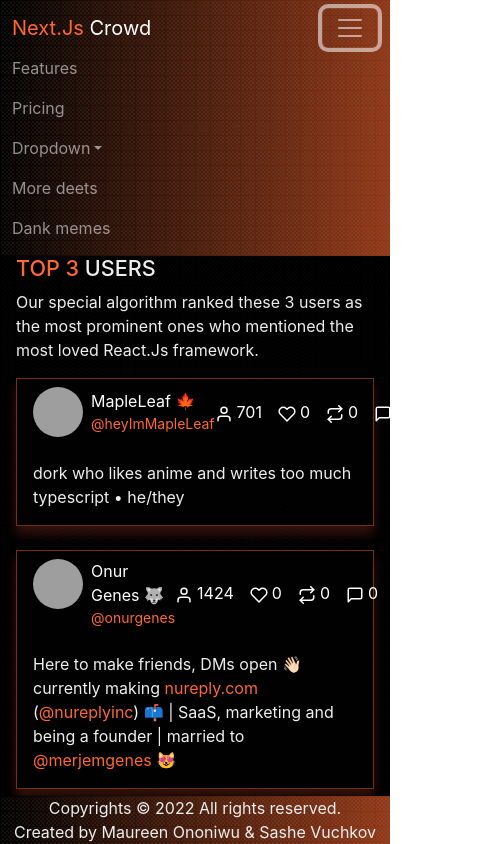
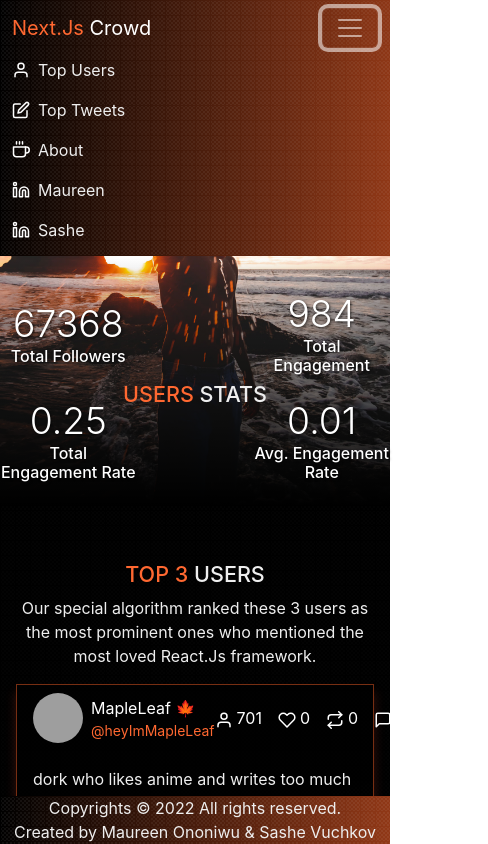
Before and after one commit to SasheVuchkov/nextjs-crowd, a Next.js app: page / in a window 390 px wide. Both pictures are taken after a click on the button 350 px from the left and 28 px from the top of the page. Shown: the top 844 px of the page, 488 px wide, since content can reach past the window. Built offline with nearby package versions, Linux system fonts and the light colour scheme; grey boxes are pictures that could not be loaded; what javascript-time-ago would draw is missing.

Commit message:
Mobile menu & Mobile version ready

```diff
--- a/components/navs/Link.tsx
+++ b/components/navs/Link.tsx
@@ -5,12 +5,13 @@
 export type Props = {
     href: string,
     icon?: JSX.Element,
+    className?: string,
 }
 
-export default function Link({href, icon, children}: PropsWithChildren<Props>) {
+export default function Link({href, icon, className, children}: PropsWithChildren<Props>) {
     return (
         <NavLink href={href} passHref={true}>
-            <a className="d-flex align-items-center">
+            <a className={`d-flex align-items-center ${className}`}>
                 {icon}
                 <span className="ms-2 position-relative" style={{top: '2px'}} >{children}</span>
             </a>
--- a/components/navs/Navbar.tsx
+++ b/components/navs/Navbar.tsx
@@ -1,4 +1,6 @@
 import {Container, Nav, NavDropdown, Navbar as NavbarBase} from 'react-bootstrap';
+import Link from './Link';
+import {coffee, edit, follower, linkedin} from '../../lib/icons';
 
 //TODO: Sashe Vuchkov: Align it with the sidebar
 export default function Navbar() {
@@ -11,25 +13,13 @@
                 <NavbarBase.Toggle aria-controls="responsive-navbar-nav" />
                 <NavbarBase.Collapse id="responsive-navbar-nav">
                     <Nav className="me-auto">
-                        <Nav.Link href="#features">Features</Nav.Link>
-                        <Nav.Link href="#pricing">Pricing</Nav.Link>
-                        <NavDropdown title="Dropdown" id="collasible-nav-dropdown">
-                            <NavDropdown.Item href="#action/3.1">Action</NavDropdown.Item>
-                            <NavDropdown.Item href="#action/3.2">
-                                Another action
-                            </NavDropdown.Item>
-                            <NavDropdown.Item href="#action/3.3">Something</NavDropdown.Item>
-                            <NavDropdown.Divider />
-                            <NavDropdown.Item href="#action/3.4">
-                                Separated link
-                            </NavDropdown.Item>
-                        </NavDropdown>
-                    </Nav>
-                    <Nav>
-                        <Nav.Link href="#deets">More deets</Nav.Link>
-                        <Nav.Link eventKey={2} href="#memes">
-                            Dank memes
-                        </Nav.Link>
+                        <Link className="nav-link" href="/" icon={follower}>Top Users</Link>
+                        <Link className="nav-link" href="/tweets" icon={edit}>Top Tweets</Link>
+
+                        <Link className="nav-link" href="/" icon={coffee}>About</Link>
+
+                        <Link className="nav-link" href="https://www.linkedin.com/in/maureen-ononiwu/" icon={linkedin}>Maureen</Link>
+                        <Link className="nav-link" href="https://www.linkedin.com/in/sashe-vuchkov-6a5b18aa/" icon={linkedin}>Sashe</Link>
                     </Nav>
                 </NavbarBase.Collapse>
             </Container>
--- a/components/stats/Banner.tsx
+++ b/components/stats/Banner.tsx
@@ -6,12 +6,13 @@
 export type Props = {
     title: string|JSX.Element,
     stats: UserStats|TweetStats,
+    className?: string,
 }
 
 
-export default function Banner({title, stats}: Props) {
+export default function Banner({title, stats, className}: Props) {
     return (
-        <div className="banner">
+        <div className={`banner ${className}`}>
             {title}
             <div className="mt-2 d-flex flex-wrap justify-content-between align-items-center w-100">
                 {Object.entries(stats).map((entry: [string, any]) =>
--- a/pages/index.tsx
+++ b/pages/index.tsx
@@ -3,15 +3,15 @@
 import {Button, Col, Row} from 'react-bootstrap';
 
 import styles from '../styles/Home.module.css'
-import {CurrentStats, MediaItem, Tweet, TwitterApiResponseData} from '../lib/types';
+import {CurrentStats, User as UserType} from '../lib/types';
 import Banner from '../components/stats/Banner';
 import Title from '../components/common/Title';
 import User from '../components/entities/User';
 import Layout from '../components/common/Layout';
+import {calcBatchTweetStats, calcBatchUserStats} from '../lib/utils/stats';
 import {getRecentTweets} from '../lib/repos/tweets';
-import {calcBatchTweetStats, calcBatchUserStats} from '../lib/utils/stats';
 
-const Home: NextPage<TwitterApiResponseData & {stats: CurrentStats}> = ({users, stats}) => {
+const Home: NextPage<{ users: UserType[] } & {stats: CurrentStats}> = ({users, stats}) => {
   return (
     <>
       <Head>
@@ -23,30 +23,30 @@
         <Layout className="layout index animation">
             <Row className="gx-0">
                 <Col lg={6} className="col-stats">
-                    <Banner title={<Title prefix="Users" className="top-50 text-center">Stats</Title>} stats={stats.users} />
+                    <Banner className="mt-5 mt-lg-0" title={<Title prefix="Users" className="top-50 text-center">Stats</Title>} stats={stats.users} />
                 </Col>
 
-                <Col lg={6} className="px-3">
-                    <Title prefix="Top 3" className="mt-2 animated-text">Users</Title>
-                    <p className="animated-text mb-3">Our special algorithm ranked these 3 users as the most prominent ones who mentioned the most loved React.Js framework.</p>
+                <Col lg={6} className="px-3 mt-5 mt-lg-0">
+                    <Title prefix="Top 3" className="mt-2 animated-text text-center text-lg-start">Users</Title>
+                    <p className="animated-text mb-3 text-center text-lg-start">Our special algorithm ranked these 3 users as the most prominent ones who mentioned the most loved React.Js framework.</p>
                     {users && users.slice(0, 3).map(user => <User data={user} />)}
                 </Col>
             </Row>
             <Row className="gx-0">
-                <Col lg={6} className="px-3 mt-5 mb-4 offset-3 text-center">
+                <Col lg={6} className="px-1 px-lg-3 mt-5 mb-4 offset-lg-3 text-center">
                     <Title prefix="All" className="mt-2 animated-text">Users</Title>
                     <p className="animated-text">Our special algorithm ranked these 3 users as the most prominent ones who mentioned the most loved React.Js framework.</p>
                 </Col>
             </Row>
             <Row className="gx-0">
                 {users && users.map(user =>
-                    <Col key={user.id} lg={6} className="px-3">
+                    <Col key={user.id} lg={6} className="px-1 px-lg-3">
                         <User data={user} />
                     </Col>
                 )}
             </Row>
             <Row className="gx-0">
-                <Col lg={6} className="offset-lg-3 px-3 animated-text">
+                <Col lg={6} className="offset-lg-3 px-1 px-lg-3 animated-text">
                     <Button variant="outline-light" className="w-100" >Load More</Button>
                 </Col>
             </Row>
--- a/styles/globals.css
+++ b/styles/globals.css
@@ -17,6 +17,10 @@
 
 * {
   box-sizing: border-box;
+}
+
+.navbar a {
+  color: #eee;
 }
 
 .layout {
@@ -54,6 +58,7 @@
 
 }
 
+
 .tweets .bg-nav,
 .tweets .sidebar,
 .tweets footer {
@@ -76,6 +81,10 @@
   max-height: 100vh;
   overflow-y: hidden;
   margin-bottom: 15px;
+}
+
+.col-stats {
+  min-height: 60vh;
 }
 
 .index .col-stats {
@@ -180,6 +189,7 @@
   box-shadow: 0 0.5rem 0.65rem rgba(2,94,135, 0)  !important;
 }
 
+
 .index .banner {
    background: linear-gradient(0deg, rgba(0, 0, 0 , 1) 0%, rgba(0,0,0, .3) 70%, rgba(0,0,0, 0) 100%);
 }
```
Also changed, not shown: pages/tweets.tsx (+7 -7 lines).
